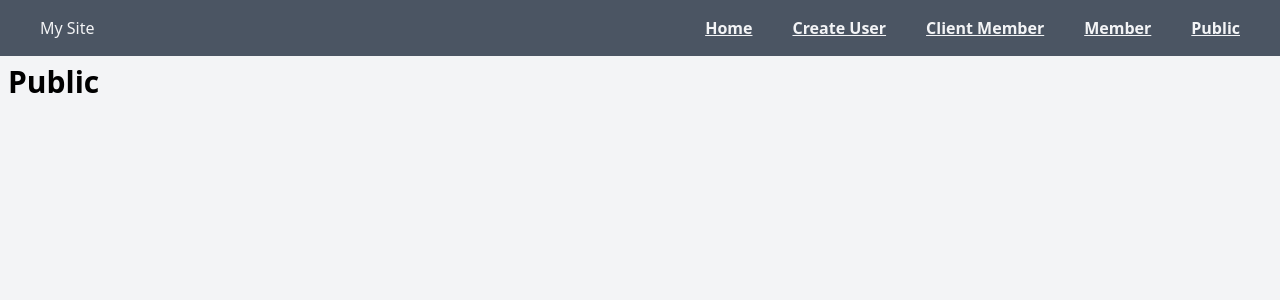
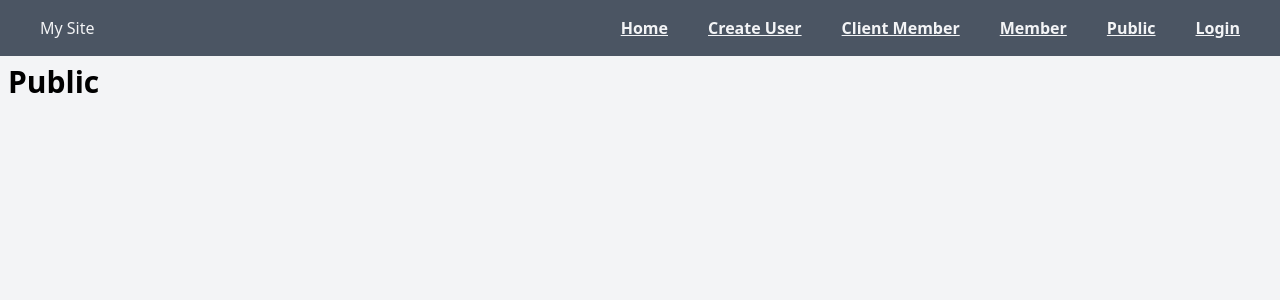
Before and after one commit to NicKyeaa/next-auth-tut, a Next.js app: page /Public in a window 1280 px wide. Shown: the top 300 px of the page. Built offline with nearby package versions, Linux system fonts and the light colour scheme; no server answers.

Commit message:
Added correct import for providers

```diff
--- a/app/(components)/Nav.jsx
+++ b/app/(components)/Nav.jsx
@@ -1,6 +1,9 @@
 import Link from 'next/link';
+import { getServerSession } from 'next-auth';
+import { options } from '../api/auth/[...nextauth]/options';
 
-const Nav = () => {
+const Nav = async () => {
+  const session = await getServerSession(options);
   return (
     <header className='bg-gray-600 text-gray-100'>
       <nav className='flex justify-between items-center w-full px-10 py-4'>
@@ -11,6 +14,11 @@
           <Link href='/ClientMember'>Client Member</Link>
           <Link href='/Member'>Member</Link>
           <Link href='/Public'>Public</Link>
+          {session ? (
+            <Link href='/api/auth/signout?callbackUrl=/'>Logout</Link>
+          ) : (
+            <Link href='/api/auth/signin?callbackUrl=/'>Login</Link>
+          )}
         </div>
       </nav>
     </header>
--- a/app/api/auth/[...nextauth]/options.js
+++ b/app/api/auth/[...nextauth]/options.js
@@ -1,5 +1,5 @@
-import GithubProvider from 'next-auth/provider/github';
-import GoogleProvider from 'next-auth/provider/google';
+import GithubProvider from 'next-auth/providers/github';
+import GoogleProvider from 'next-auth/providers/google';
 
 export const options = {
   providers: [
```
